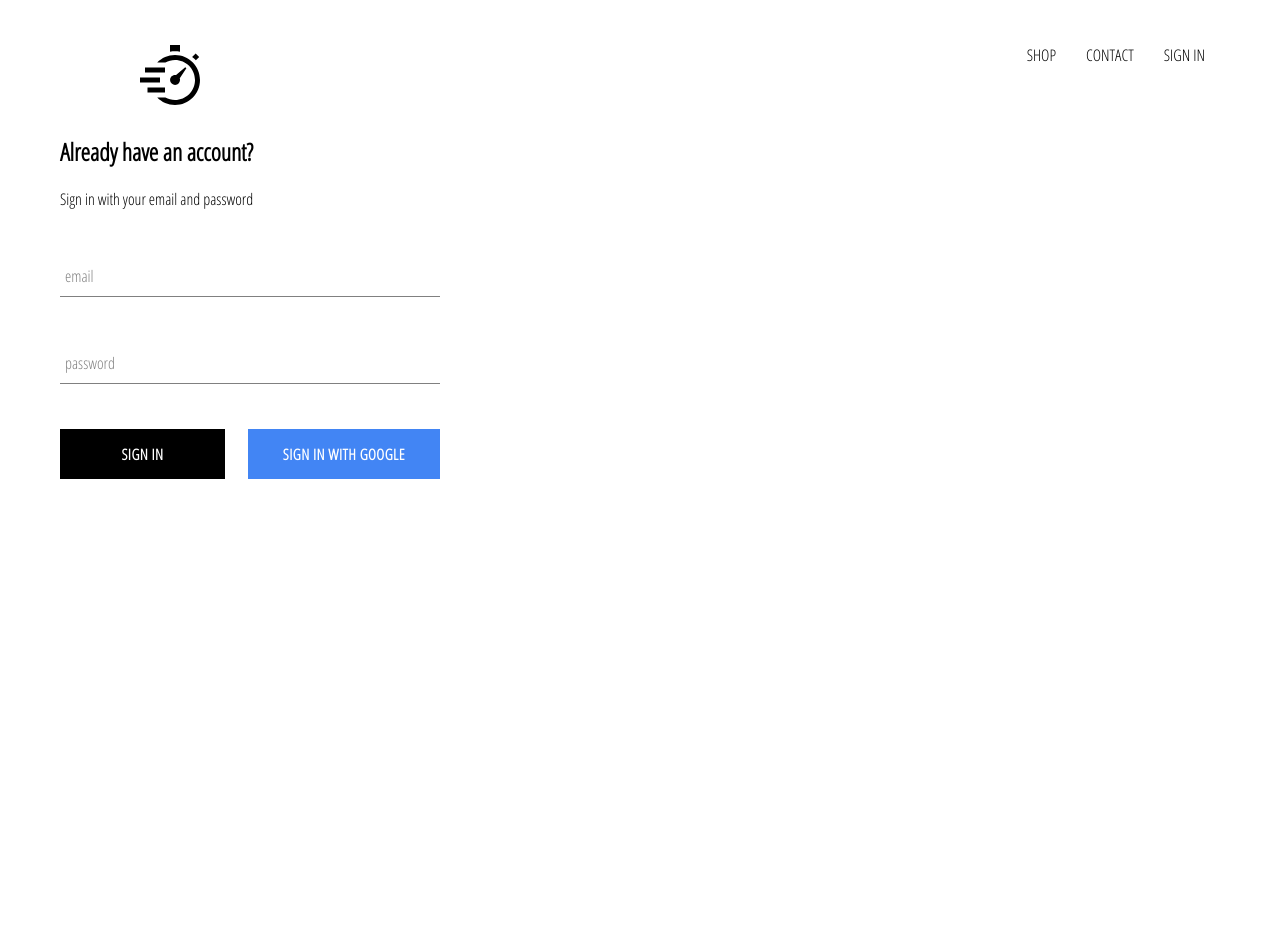
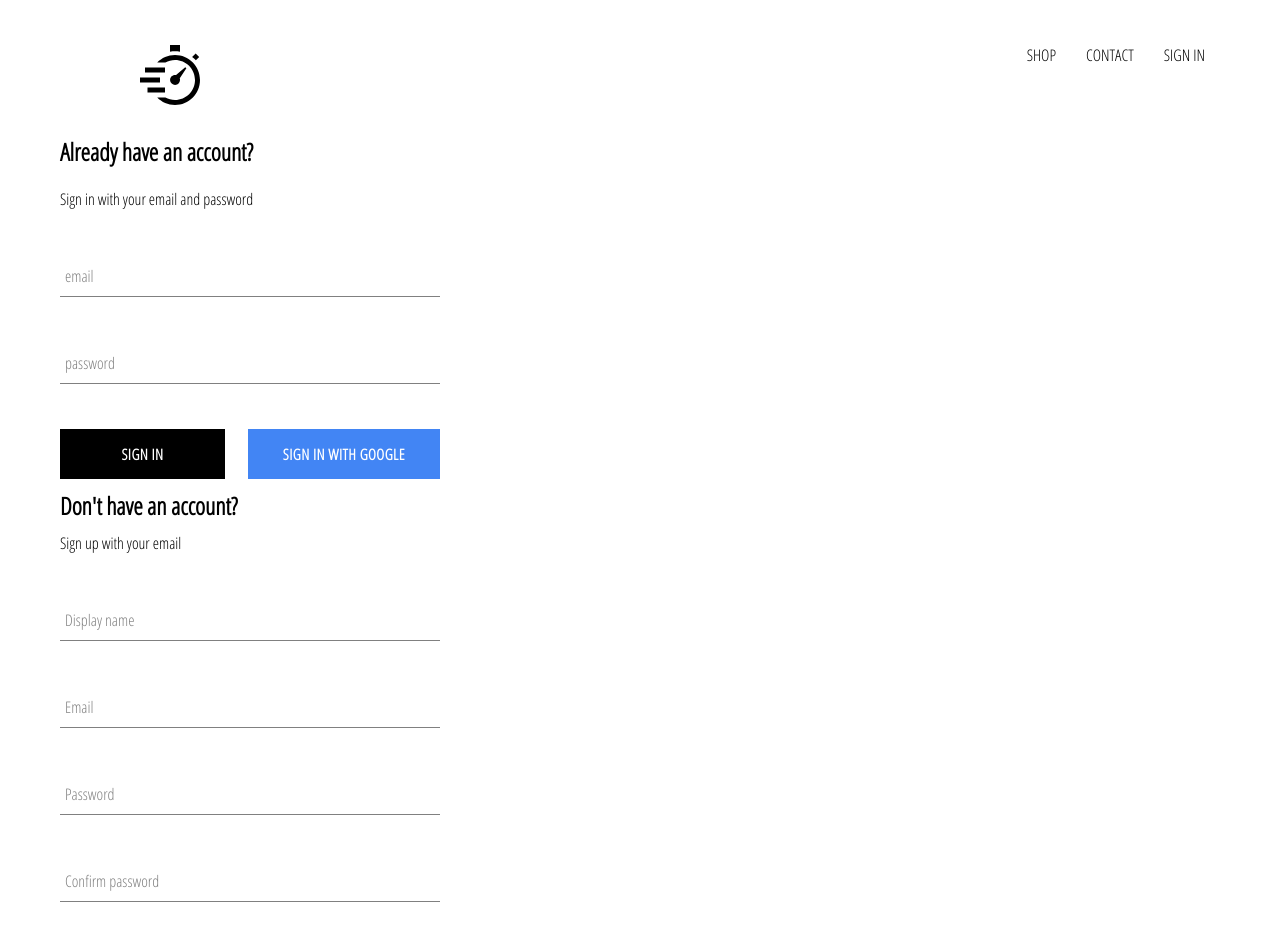
Before and after one commit to MitarthS/Clockwork-clothing, a React (Create React App) app: page /signIn in a window 1280 px wide. Shown: the top 945 px of the page. Before the commit the page ends 800 px from the top, so only its background shows below. Built offline with nearby package versions, Linux system fonts and the light colour scheme; no server answers.

Commit message:
Added ability to login via email/pwd & stored authenticated users to firestore

```diff
--- a/src/App.js
+++ b/src/App.js
@@ -1,32 +1,60 @@
 import "./App.css";
+import React from "react";
 import HomePage from "./pages/homepage/HomePage";
 import { Route, Switch } from "react-router-dom";
 import ShopPage from "./pages/shop/ShopPage";
 import { Header } from "./components/header/Header";
 import SignInSignUp from "./pages/sign-in-sign-up/SignInSignUp";
-import { useEffect, useState } from "react";
-import { auth } from "./firebase/firebase.utils";
+import { auth, createUserProfileDocument } from "./firebase/firebase.utils";
 
-function App() {
-  const [currUser, setCurrUser] = useState([]);
-  useEffect(() => {
-    let unsubscribeFromAuth = null;
-    unsubscribeFromAuth = auth.onAuthStateChanged((u) => {
-      setCurrUser(u);
-      console.log("current user", currUser);
+class App extends React.Component {
+  constructor() {
+    super();
+
+    this.state = {
+      currentUser: null,
+    };
+  }
+
+  unsubscribeFromAuth = null;
+
+  componentDidMount() {
+    this.unsubscribeFromAuth = auth.onAuthStateChanged(async (userAuth) => {
+      if (userAuth) {
+        const userRef = await createUserProfileDocument(userAuth);
+
+        userRef.onSnapshot((snapShot) => {
+          this.setState({
+            currentUser: {
+              id: snapShot.id,
+              ...snapShot.data(),
+            },
           });
-    return () => unsubscribeFromAuth();
-  }, [currUser]);
+
+          console.log(this.state);
+        });
+      }
+
+      this.setState({ currentUser: userAuth });
+    });
+  }
+
+  componentWillUnmount() {
+    this.unsubscribeFromAuth();
+  }
+
+  render() {
     return (
       <div>
-      <Header currentUser={currUser} />
+        <Header currentUser={this.state.currentUser} />
         <Switch>
           <Route exact path="/" component={HomePage} />
-        <Route exact path="/shop" component={ShopPage} />
-        <Route exact path="/signIn" component={SignInSignUp} />
+          <Route path="/shop" component={ShopPage} />
+          <Route path="/signIn" component={SignInSignUp} />
         </Switch>
       </div>
     );
   }
+}
 
 export default App;
--- a/src/components/directory/Directory.jsx
+++ b/src/components/directory/Directory.jsx
@@ -1,5 +1,5 @@
 import React, { Component } from 'react'
-import MenuItem from '../MenuItem';
+import MenuItem from '../menu-item/MenuItem';
 import './directoryStyles.scss'
 
 export class Directory extends Component {
--- /dev/null
+++ b/src/components/sign-up/SignUp.jsx
@@ -0,0 +1,83 @@
+import React, { Component } from 'react'
+import { auth, createUserProfileDocument } from '../../firebase/firebase.utils';
+import CustomButton from '../custom-button/CustomButton';
+import FormInput from '../form-input/FormInput';
+import './signUp.scss'
+
+export default class SignUp extends Component {
+    constructor(){
+        super();
+        this.state = {
+            displayName: '',
+            email: '',
+            password: '',
+            confirmPassword: ''
+        }
+    }
+    handleSubmit = async event => {
+        event.preventDefault();
+        const {displayName, email, password, confirmPassword} = this.state;
+        if (password !== confirmPassword) {
+            alert("passwords dont match");
+            return;
+        }
+        try {
+            const {user} = await auth.createUserWithEmailAndPassword(email, password);
+            await createUserProfileDocument(user, {displayName});
+            this.setState({
+                displayName: '',
+            email: '',
+            password: '',
+            confirmPassword: ''
+            })
+        }
+        catch (err) {console.log(err);}
+
+    }
+
+    handleChange = event => {
+        const {name, value} = event.target;
+        this.setState({[name]: value});
+    }
+
+    render() {
+        const {displayName, email, password, confirmPassword} = this.state;
+        return (
+            <div className="sign-up">
+                <h2 className="title">Don't have an account? </h2>
+                <span>Sign up with your email</span>
+                <form className="sign-up-form" onSubmit={this.handleSubmit}>
+                    <FormInput
+                    type='text'
+                    name='displayName'
+                    value={displayName}
+                    onChange={this.handleChange} label='Display name'
+                    required/>
+
+                    <FormInput
+                    type='email'
+                    name='email'
+                    value={email}
+                    onChange={this.handleChange} label='Email'
+                    required/>
+
+                    <FormInput
+                    type='password'
+                    name='password'
+                    value={password}
+                    onChange={this.handleChange} label='Password'
+                    required/>
+
+                    <FormInput
+                    type='password'
+                    name='confirmPassword'
+                    value={confirmPassword}
+                    onChange={this.handleChange} label='Confirm password'
+                    required/>
+                    <CustomButton type='submit'>SUBMIT</CustomButton>
+                </form>
+
+            </div>
+        )
+    }
+}
--- /dev/null
+++ b/src/components/sign-up/signUp.scss
@@ -0,0 +1,9 @@
+.sign-up{
+    display: flex;
+    flex-direction: column;
+    width: 380px;
+
+    .title{
+        margin: 10px 0;
+    }
+}
--- a/src/pages/sign-in-sign-up/SignInSignUp.jsx
+++ b/src/pages/sign-in-sign-up/SignInSignUp.jsx
@@ -1,10 +1,12 @@
 import React from 'react'
 import SignIn from '../../components/sign-in/SignIn'
+import SignUp from '../../components/sign-up/SignUp'
 
 const SignInSignUp = () => {
     return (
         <div className='sign-in-and-sign-up'>
             <SignIn/>
+            <SignUp/>
         </div>
     )
 }
--- a/src/pages/sign-in-sign-up/signInSignUp.scss
+++ b/src/pages/sign-in-sign-up/signInSignUp.scss
@@ -0,0 +1,6 @@
+.sign-in-and-sign-up{
+    width: 850px;
+    display: flex;
+    justify-content: space-between;
+    margin: 30px auto;
+}
```
Also changed, not shown: src/components/menu-item/MenuItem.jsx (renamed from src/components/MenuItem.jsx), src/components/menu-item/menuItems.scss (renamed from src/components/menuItems.scss). Lines whose indentation alone changed are shown as unchanged.
